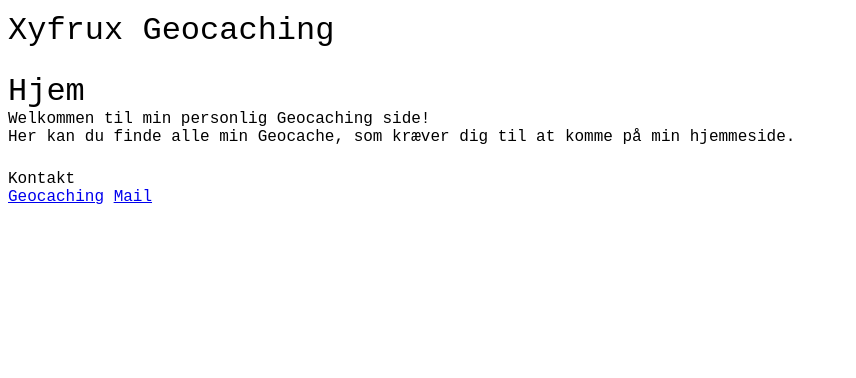
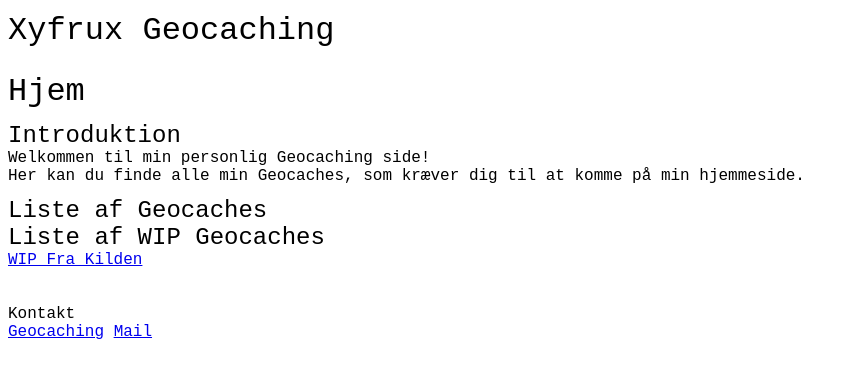
Before and after one commit to xyfruux/geocaching, a Jekyll site: the page built from _main/hjem.html, in a window 1280 px wide. Shown: the top 378 px of the page, without its empty margins (0-856 px from the left). Built offline with Jekyll 4.4.1, drawn with Linux system fonts in a browser that asks for light colours; some web fonts are replaced.

Commit message:
Add Sections & Create Geocaches List + "Geocache" To "Geocaches"

```diff
--- a/_main/hjem.html
+++ b/_main/hjem.html
@@ -5,8 +5,28 @@ permalink: /
 ---
 
 <h1>Hjem</h1>
-<p>
-  Welkommen til min personlig Geocaching side! <br />
-  Her kan du finde alle min Geocache, som kræver dig til at komme på min
-  hjemmeside.
-</p>
+<section>
+  <h2>Introduktion</h2>
+  <p>
+    Welkommen til min personlig Geocaching side! <br />
+    Her kan du finde alle min Geocaches, som kræver dig til at komme på min
+    hjemmeside.
+  </p>
+</section>
+<section>
+  <h2>Liste af Geocaches</h2>
+  <ul>
+    {% for cache in site.geocaches %}
+    <li>
+      <a href="{{ cache.url }}">{{ cache.title }}</a>
+    </li>
+    {% endfor %}
+  </ul>
+  <h2>Liste af WIP Geocaches</h2>
+  <ul>
+    {% for cache in site.geocaches-wip %}
+    <li>
+      <a href="{{ cache.url }}">{{ cache.title }}</a>
+    </li>
+    {% endfor %}
+</section>
```
